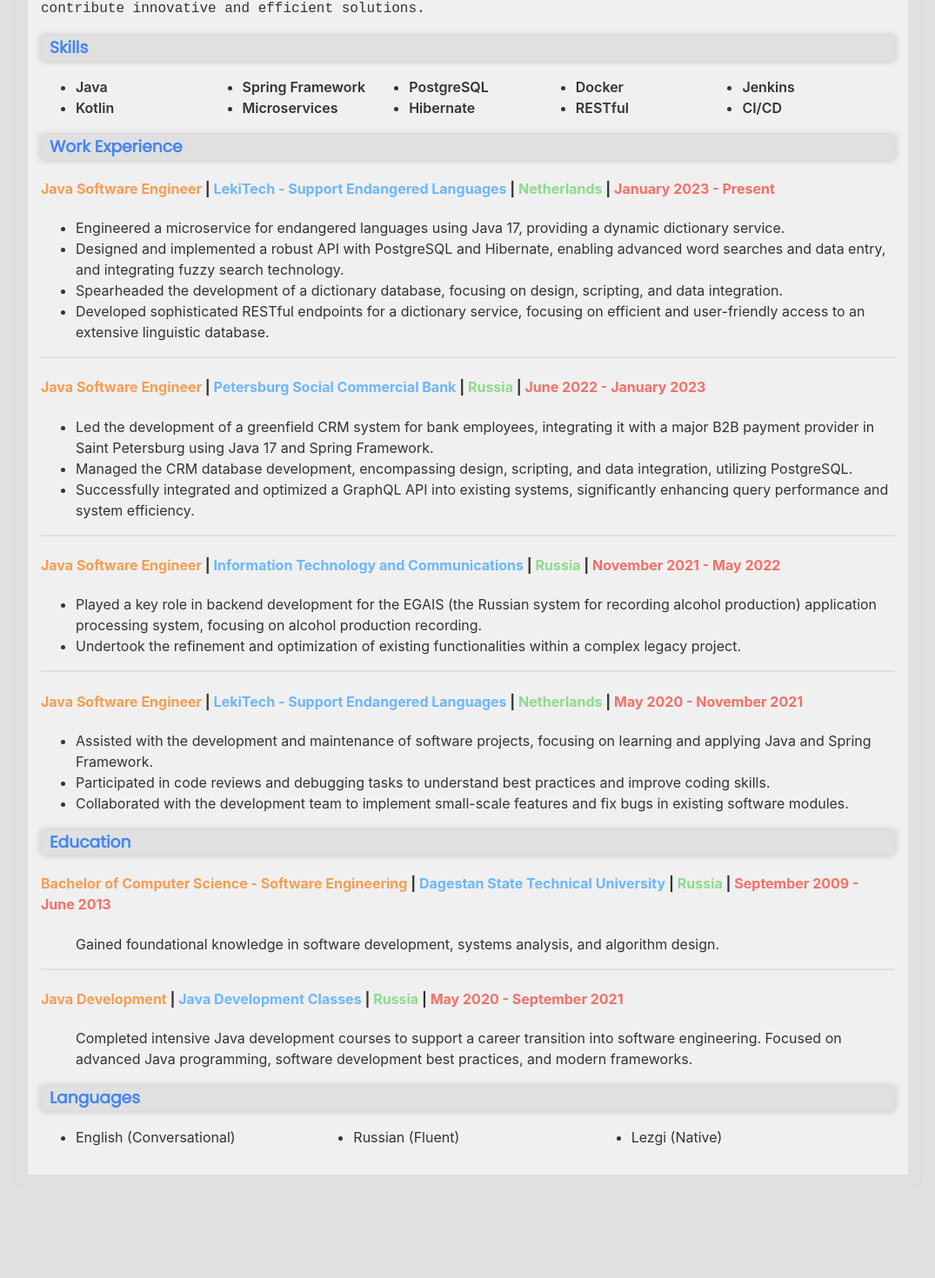
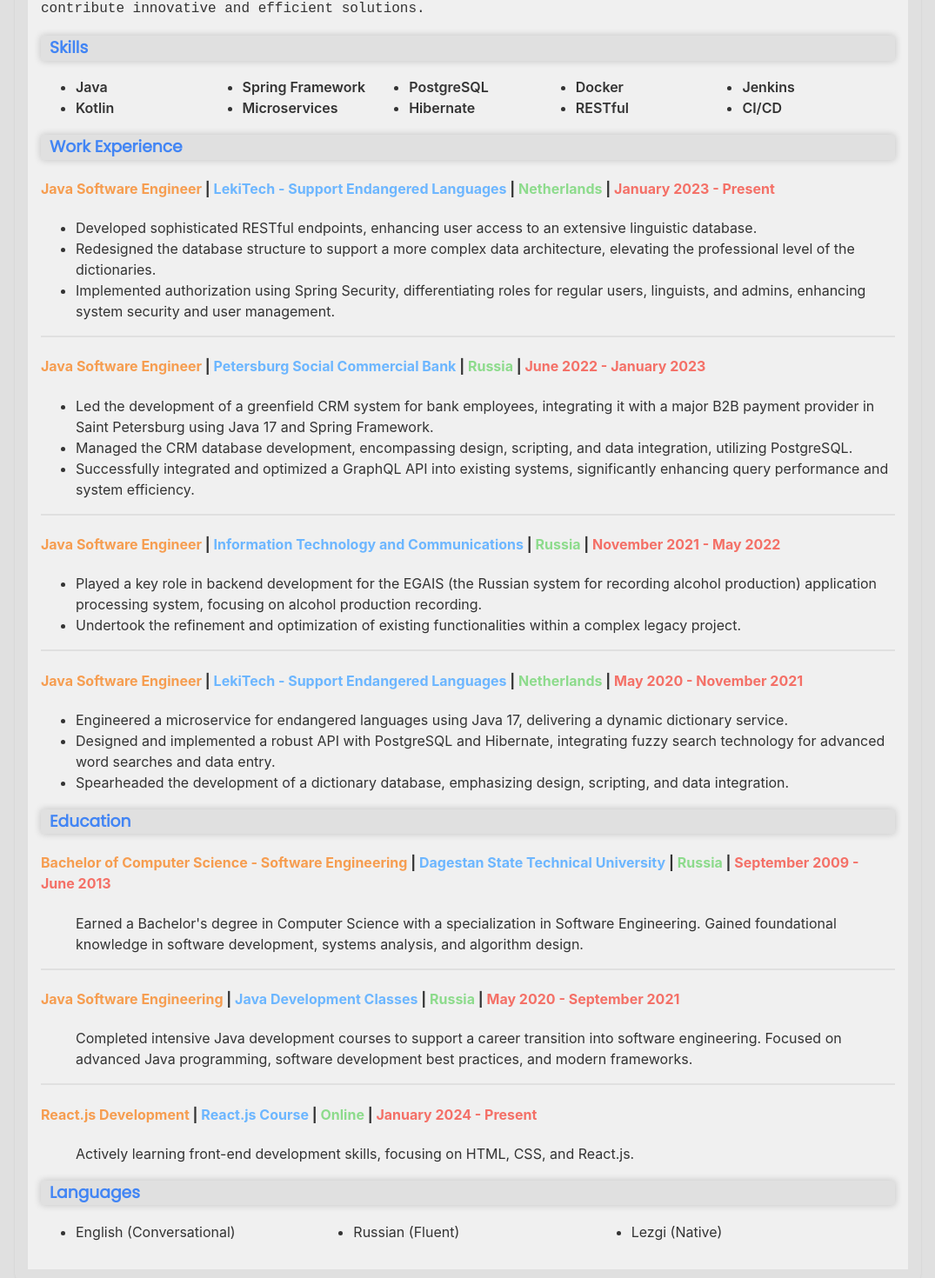
Before and after one commit to eskendarov/eskendarov.github.io, a React (Vite) app: page / in a window 1280 px wide. Shown: the part 362-1832 px from the top of the page at 87% size, without its empty margins (102-1177 px from the left). Before the commit the page ends 1728 px from the top, so only its background shows below. Built offline with nearby package versions, Linux system fonts and the light colour scheme.

Commit message:
updated resume

```diff
--- a/src/data.js
+++ b/src/data.js
@@ -36,10 +36,9 @@
         location: "Netherlands",
         period: "January 2023 - Present",
         responsibilities: [
-            "Engineered a microservice for endangered languages using Java 17, providing a dynamic dictionary service.",
-            "Designed and implemented a robust API with PostgreSQL and Hibernate, enabling advanced word searches and data entry, and integrating fuzzy search technology.",
-            "Spearheaded the development of a dictionary database, focusing on design, scripting, and data integration.",
-            "Developed sophisticated RESTful endpoints for a dictionary service, focusing on efficient and user-friendly access to an extensive linguistic database.",
+            "Developed sophisticated RESTful endpoints, enhancing user access to an extensive linguistic database.",
+            "Redesigned the database structure to support a more complex data architecture, elevating the professional level of the dictionaries.",
+            "Implemented authorization using Spring Security, differentiating roles for regular users, linguists, and admins, enhancing system security and user management.",
         ],
     },
     {
@@ -69,9 +68,9 @@
         location: "Netherlands",
         period: "May 2020 - November 2021",
         responsibilities: [
-            "Assisted with the development and maintenance of software projects, focusing on learning and applying Java and Spring Framework.",
-            "Participated in code reviews and debugging tasks to understand best practices and improve coding skills.",
-            "Collaborated with the development team to implement small-scale features and fix bugs in existing software modules.",
+            "Engineered a microservice for endangered languages using Java 17, delivering a dynamic dictionary service.",
+            "Designed and implemented a robust API with PostgreSQL and Hibernate, integrating fuzzy search technology for advanced word searches and data entry.",
+            "Spearheaded the development of a dictionary database, emphasizing design, scripting, and data integration.",
         ],
     },
 ];
@@ -82,15 +81,22 @@
         institution: "Dagestan State Technical University",
         location: "Russia",
         period: "September 2009 - June 2013",
-        notes: "Gained foundational knowledge in software development, systems analysis, and algorithm design.",
+        notes: "Earned a Bachelor's degree in Computer Science with a specialization in Software Engineering. Gained foundational knowledge in software development, systems analysis, and algorithm design.",
     },
     {
-        course: "Java Development",
+        course: "Java Software Engineering",
         institution: "Java Development Classes",
         location: "Russia",
         period: "May 2020 - September 2021",
         notes: "Completed intensive Java development courses to support a career transition into software engineering. Focused on advanced Java programming, software development best practices, and modern frameworks.",
     },
+    {
+        course: "React.js Development",
+        institution: "React.js Course",
+        location: "Online",
+        period: "January 2024 - Present",
+        notes: "Actively learning front-end development skills, focusing on HTML, CSS, and React.js.",
+    },
 ];
 
 export const languages = ["English (Conversational)", "Russian (Fluent)", "Lezgi (Native)"];
```
